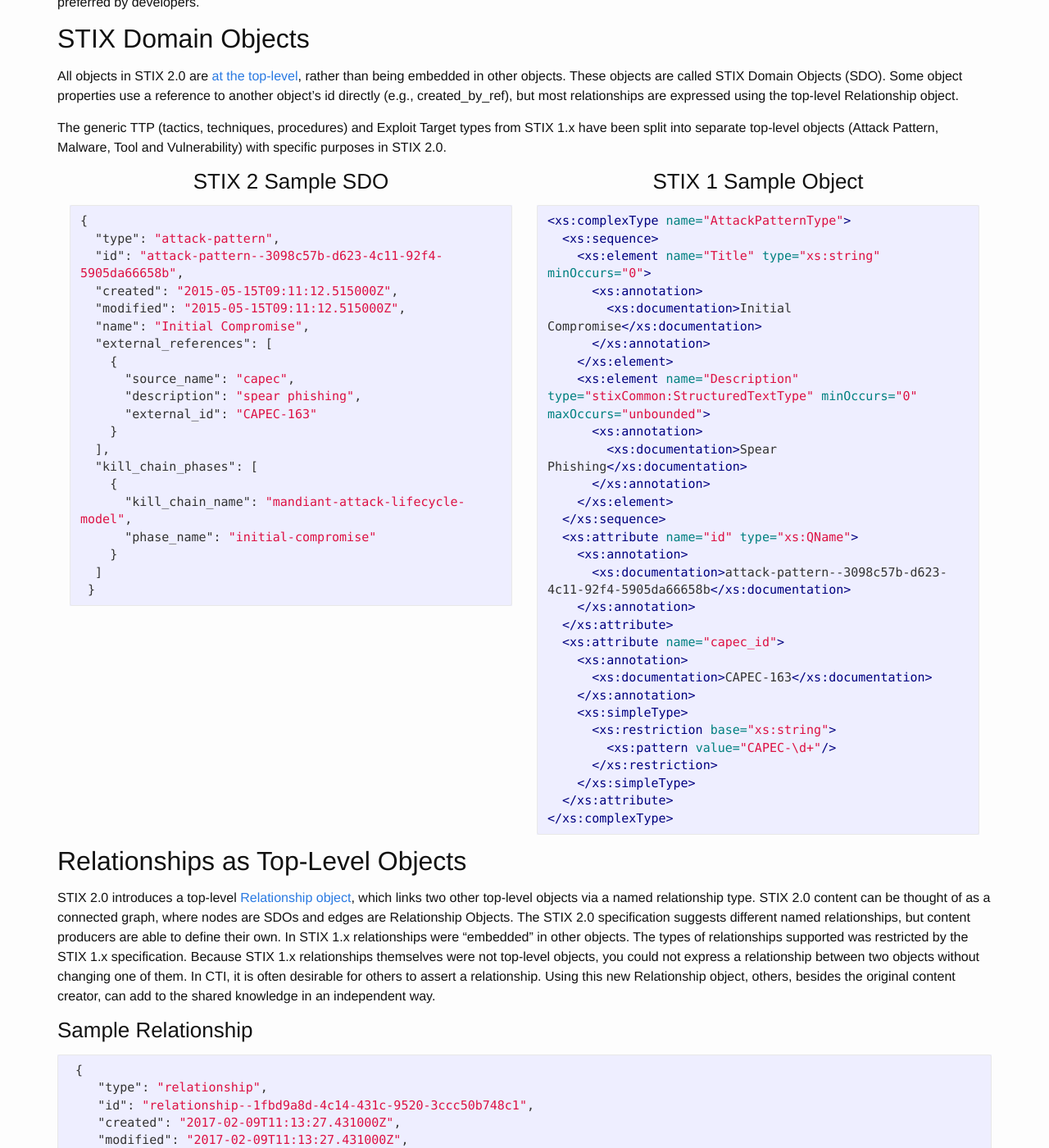
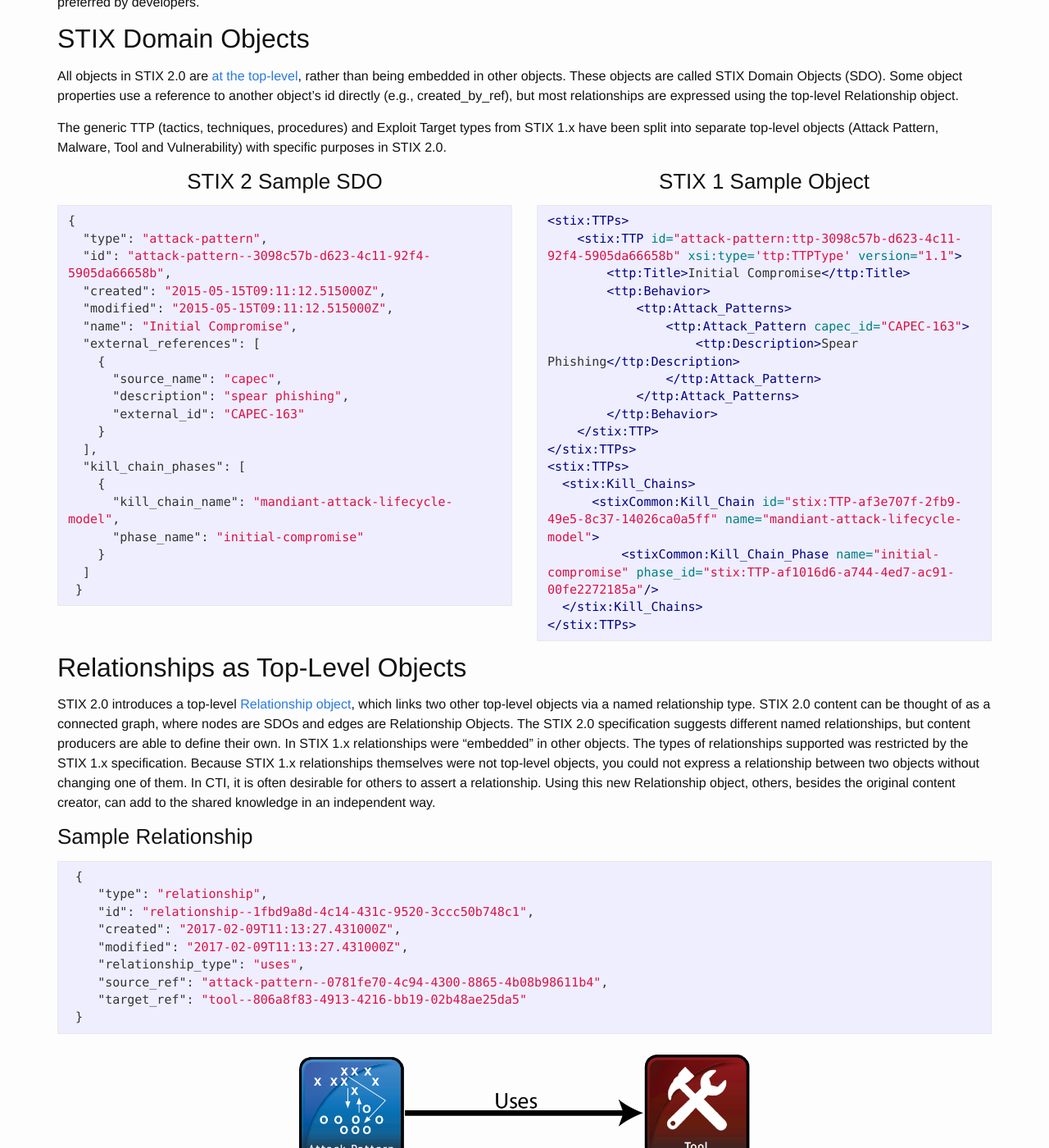
Before and after one commit to oasis-open/cti-documentation, a Jekyll site: the page built from stix/compare.md, in a window 1280 px wide and 1400 px high, scrolled down 404 px. Shown: the whole window at 82% size. Built offline with Jekyll 4.4.1, drawn with Linux system fonts in a browser that asks for light colours; some of the changed text lies outside the part shown.

Commit message:
Added side by side comparisons of STIX 1 & 2

````diff
--- a/stix/compare.md
+++ b/stix/compare.md
@@ -1,6 +1,6 @@
 ---
 layout: page
-title: Comparing STIX 1.x/CybOX 2.x with STIX 2.0
+title: Comparing STIX 1.x/CybOX 2.x with STIX 2
 short_title: Comparing STIX 1 and 2
 categories: stix
 ---
@@ -22,10 +22,11 @@
 
 The generic TTP (tactics, techniques, procedures) and Exploit Target types from STIX 1.x have been split into separate top-level objects (Attack Pattern, Malware, Tool and Vulnerability) with specific purposes in STIX 2.0.
 
-
+<div class="row">
 <div class="col-md-6" markdown="1">
 {:.text-center}
 ### STIX 2 Sample SDO
+
 ```json
 {
   "type": "attack-pattern",
@@ -53,42 +54,29 @@
 <div class="col-md-6" markdown="1">
 {:.text-center}
 ### STIX 1 Sample Object
+
 ```xml
-<xs:complexType name="AttackPatternType">
-  <xs:sequence>
-    <xs:element name="Title" type="xs:string" minOccurs="0">
-      <xs:annotation>
-        <xs:documentation>Initial Compromise</xs:documentation>
-      </xs:annotation>
-    </xs:element>
-    <xs:element name="Description" type="stixCommon:StructuredTextType" minOccurs="0" maxOccurs="unbounded">
-      <xs:annotation>
-        <xs:documentation>Spear Phishing</xs:documentation>
-      </xs:annotation>
-    </xs:element>
-  </xs:sequence>
-  <xs:attribute name="id" type="xs:QName">
-    <xs:annotation>
-      <xs:documentation>attack-pattern--3098c57b-d623-4c11-92f4-5905da66658b</xs:documentation>
-    </xs:annotation>
-  </xs:attribute>
-  <xs:attribute name="capec_id">
-    <xs:annotation>
-      <xs:documentation>CAPEC-163</xs:documentation>
-    </xs:annotation>
-    <xs:simpleType>
-      <xs:restriction base="xs:string">
-        <xs:pattern value="CAPEC-\d+"/>
-      </xs:restriction>
-    </xs:simpleType>
-  </xs:attribute>
-</xs:complexType>
+<stix:TTPs>
+    <stix:TTP id="attack-pattern:ttp-3098c57b-d623-4c11-92f4-5905da66658b" xsi:type='ttp:TTPType' version="1.1">
+        <ttp:Title>Initial Compromise</ttp:Title>
+        <ttp:Behavior>
+            <ttp:Attack_Patterns>
+                <ttp:Attack_Pattern capec_id="CAPEC-163">
+                    <ttp:Description>Spear Phishing</ttp:Description>
+                </ttp:Attack_Pattern>
+            </ttp:Attack_Patterns>
+        </ttp:Behavior>
+    </stix:TTP>
+</stix:TTPs>
+<stix:TTPs>
+  <stix:Kill_Chains>
+      <stixCommon:Kill_Chain id="stix:TTP-af3e707f-2fb9-49e5-8c37-14026ca0a5ff" name="mandiant-attack-lifecycle-model">
+          <stixCommon:Kill_Chain_Phase name="initial-compromise" phase_id="stix:TTP-af1016d6-a744-4ed7-ac91-00fe2272185a"/>
+  </stix:Kill_Chains>
+</stix:TTPs>
 ```
 </div>
-
-
-
-
+</div>
 
 ## Relationships as Top-Level Objects
 
@@ -128,6 +116,7 @@
 
 Indicator patterns in STIX 1.x were expressed using XML syntax. This made all but the simplest patterns difficult to create and to understand. STIX 2.0 takes a different approach, specifying [a language for patterns](https://docs.google.com/document/d/1nK1RXcE2aMvQoG1Kgr3aTBtHZ1IyehzOk7vU0n5FUGY/pub) which is independent of the serialization language. Patterns written in the STIX patterning language are more compact and easier to read. Additionally, there is no confusion between patterns and observations, because a pattern is not a top-level object, but a property of an indicator object.
 
+<div class="row">
 <div class="col-md-6" markdown="1">
 {:.text-center}
 ### STIX 2 Indicator Example with Pattern
@@ -159,26 +148,23 @@
 ### STIX 1 Indicator Example
 
 ```xml
- <xs:complexType name="IndicatorBaseType">
-  <xs:attribute name="id" type="xs:QName" use="optional">
-    <xs:annotation>
-      <xs:documentation>indicator--031778a4-057f-48e6-9db9-c8d72b81ccd5</xs:documentation>
-    </xs:annotation>
-  </xs:attribute>
-    </xs:annotation>
-  </xs:attribute>
-  <xs:element name="Title" type="xs:string" minOccurs="0">
-      <xs:annotation>
-        <xs:documentation>HTRAN Hop Point Accessor</xs:documentation>
-      </xs:annotation>
-    </xs:element>
-  <xs:attribute name="timestamp" type="xs:dateTime">
-    <xs:annotation>
-      <xs:documentation>2017-02-09T12:11:11.415000Z</xs:documentation>
-    </xs:annotation>
-  </xs:attribute>
-</xs:complexType>
+<stix:Indicator id="example:indicator-031778a4-057f-48e6-9db9-c8d72b81ccd5" timestamp="2017-02-09T12:11:11.415000+00:00" xsi:type='indicator:IndicatorType'>
+    <indicator:Title>HTRAN Hop Point Accessor</indicator:Title>
+</stix:Indicator>
+<stix:TTPs>
+  <stix:Kill_Chains>
+      <stixCommon:Kill_Chain id="stix:TTP-af3e707f-2fb9-49e5-8c37-14026ca0a5ff" name="mandiant-attack-lifecycle-model">
+          <stixCommon:Kill_Chain_Phase name="establish-foothold" phase_id="stix:TTP-af1016d6-a744-4ed7-ac91-00fe2272185a"/>
+  </stix:Kill_Chains>
+</stix:TTPs>
+<indicator:Observable id="example:Observable-87c9a5bb-d005-4b3e-8081-99f720fad62b">
+  <cybox:Object id="example:Object-12c760ba-cd2c-4f5d-a37d-18212eac7928">
+        <cybox:Properties xsi:type="AddressObj:AddressObjectType" category="ipv4-addr">
+        <AddressObj:Address_Value condition="Equals">223.166.0.0/15</AddressObj:Address_Value>
+    </cybox:Object>
+</indicator:Observable>
 ```
+</div>
 </div>
 
 ## Coming Attractions
````
